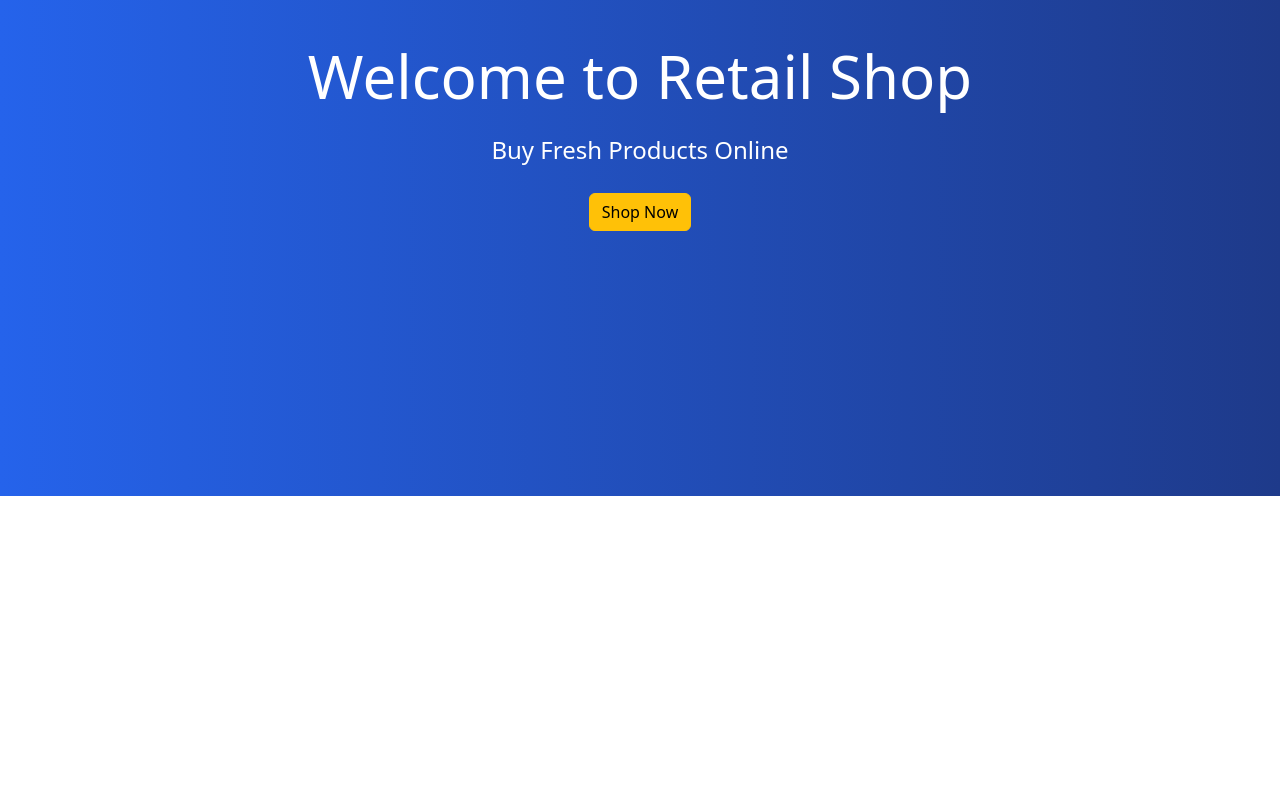
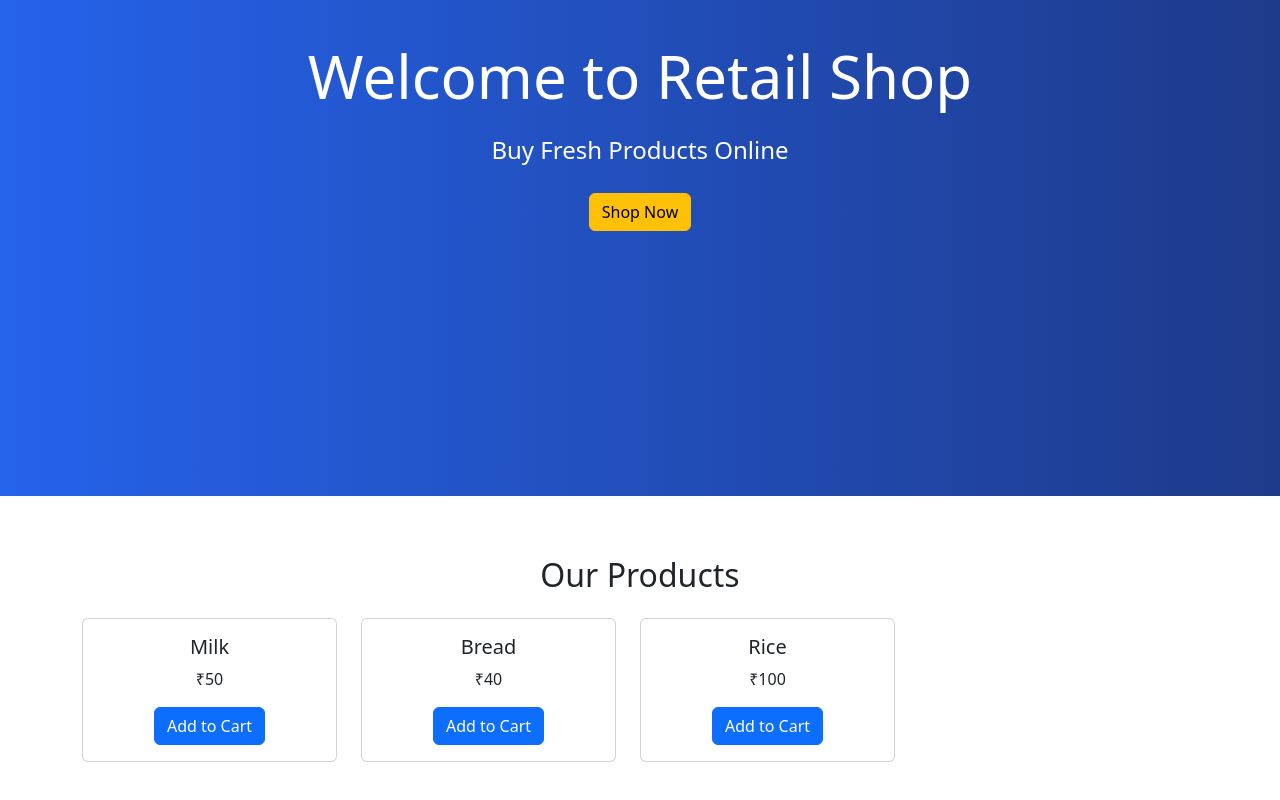
Before and after one commit to 21A91A05H3/Retail_POSsystem_project, a React (Create React App) app in the folder userfrontend/: page / in a window 1280 px wide. Shown: the part 296-1096 px from the top of the page. Before the commit the page ends 800 px from the top, so only its background shows below. Built offline with nearby package versions, Linux system fonts and the light colour scheme.

Commit message:
adding products

```diff
--- a/userfrontend/src/pages/Home/home.css
+++ b/userfrontend/src/pages/Home/home.css
@@ -34,3 +34,18 @@
 
   margin-bottom: 25px;
 }
+
+.products-section{
+
+  padding: 60px 20px;
+}
+
+.product-card{
+
+  transition: 0.3s;
+}
+
+.product-card:hover{
+
+  transform: translateY(-5px);
+}
--- a/userfrontend/src/pages/Home/home.js
+++ b/userfrontend/src/pages/Home/home.js
@@ -1,4 +1,7 @@
-import React from "react";
+import React, {
+  useEffect,
+  useState
+} from "react";
 
 import "./home.css";
 
@@ -7,11 +10,28 @@ from "../../components/Navbar/navbar";
 
 function Home() {
 
+  const [products, setProducts] =
+    useState([]);
+
+  useEffect(() => {
+
+    const storedProducts =
+
+      JSON.parse(
+        localStorage.getItem("products")
+      ) || [];
+
+    setProducts(storedProducts);
+
+  }, []);
+
   return (
 
     <div>
 
       <Navbar />
+
+      {/* Hero Section */}
 
       <div className="hero-section">
 
@@ -35,6 +55,147 @@ function Home() {
 
       </div>
 
+      {/* Products Section */}
+
+      <div className="products-section container">
+
+        <h2 className="text-center mb-4">
+
+          Our Products
+
+        </h2>
+
+        <div className="row">
+
+          {
+            products.length === 0
+            ?
+
+           <div className="row">
+
+  <div className="col-md-3 mb-4">
+
+    <div className="card product-card">
+
+      <div className="card-body text-center">
+
+        <h5>
+          Milk
+        </h5>
+
+        <p>
+          ₹50
+        </p>
+
+        <button className="btn btn-primary">
+
+          Add to Cart
+
+        </button>
+
+      </div>
+
+    </div>
+
+  </div>
+
+  <div className="col-md-3 mb-4">
+
+    <div className="card product-card">
+
+      <div className="card-body text-center">
+
+        <h5>
+          Bread
+        </h5>
+
+        <p>
+          ₹40
+        </p>
+
+        <button className="btn btn-primary">
+
+          Add to Cart
+
+        </button>
+
+      </div>
+
+    </div>
+
+  </div>
+
+  <div className="col-md-3 mb-4">
+
+    <div className="card product-card">
+
+      <div className="card-body text-center">
+
+        <h5>
+          Rice
+        </h5>
+
+        <p>
+          ₹100
+        </p>
+
+        <button className="btn btn-primary">
+
+          Add to Cart
+
+        </button>
+
+      </div>
+
+    </div>
+
+  </div>
+
+</div>
+
+            :
+
+            products.map((product) => (
+
+              <div
+                className="col-md-3 mb-4"
+                key={product.id}
+              >
+
+                <div className="card product-card">
+
+                  <div className="card-body text-center">
+
+                    <h5>
+
+                      {product.name}
+
+                    </h5>
+
+                    <p>
+
+                      ₹{product.price}
+
+                    </p>
+
+                    <button className="btn btn-primary">
+
+                      Add to Cart
+
+                    </button>
+
+                  </div>
+
+                </div>
+
+              </div>
+            ))
+          }
+
+        </div>
+
+      </div>
+
     </div>
   );
 }
```
